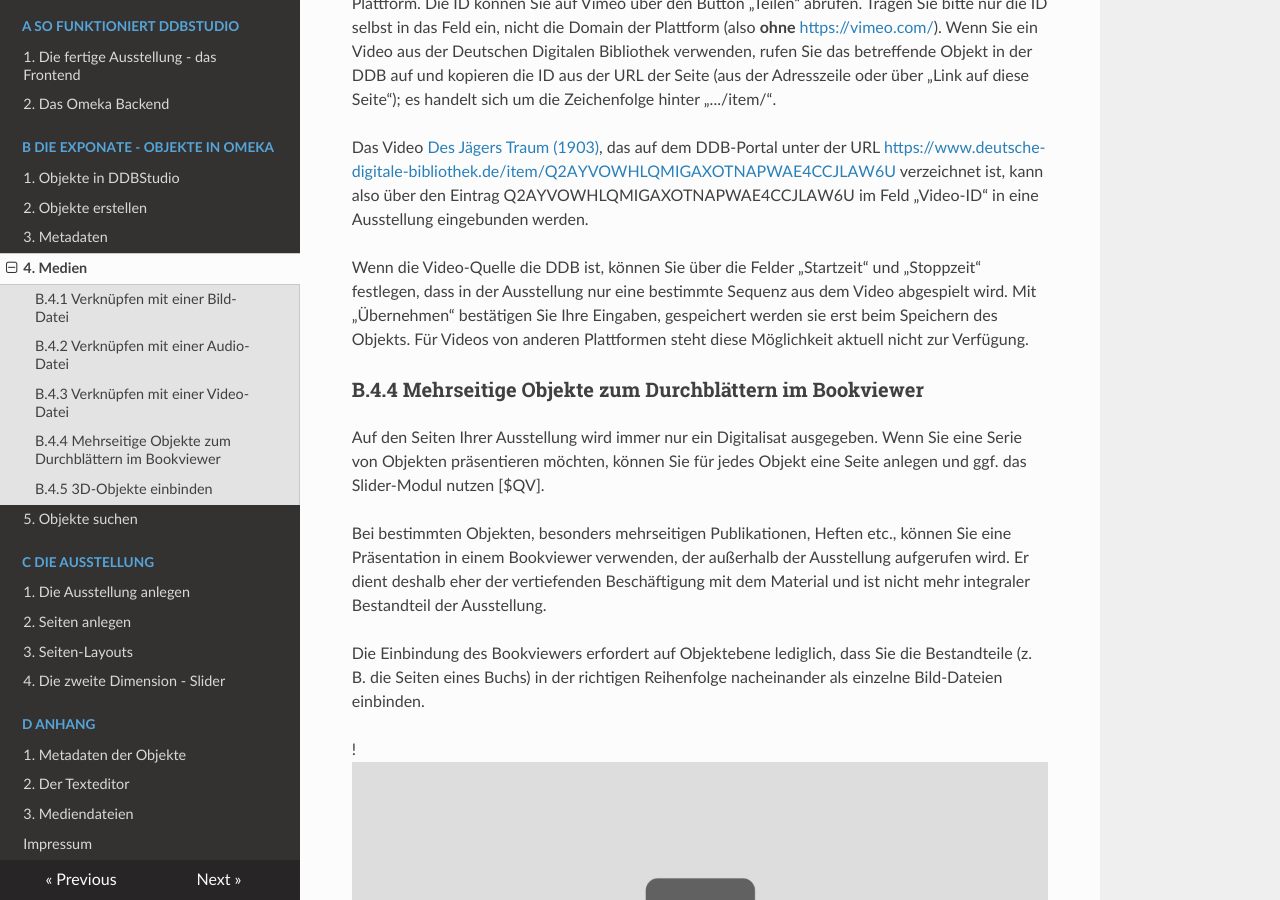
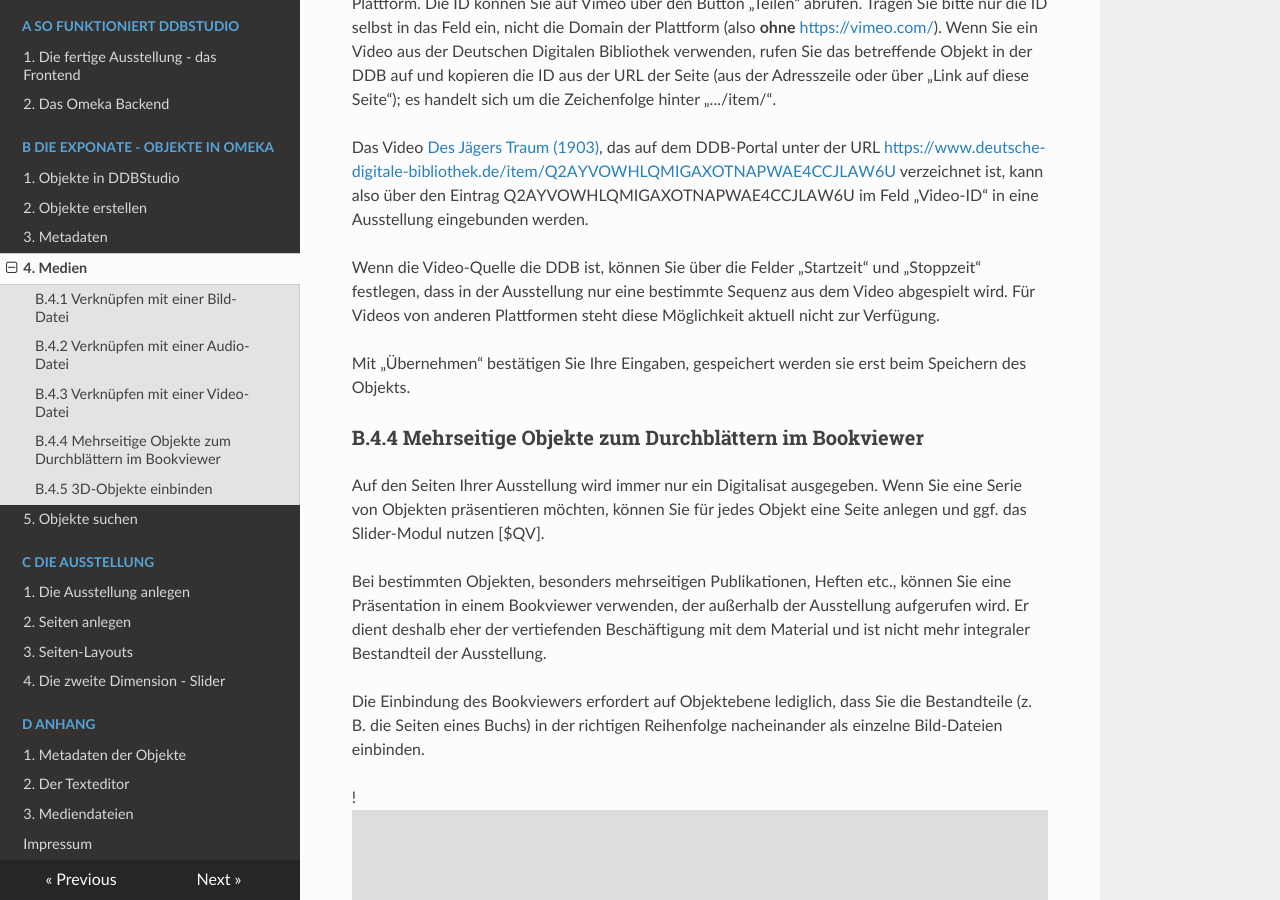
Before and after one commit to Deutsche-Digitale-Bibliothek/ddb-virtualexhibitions-docs-litfass, an MkDocs documentation site: the page built from docs/objekte_medien.md, in a window 1280 px wide and 900 px high, scrolled down 3415 px. Built offline with MkDocs 1.6.1, drawn with Linux system fonts in a browser that asks for light colours.

```diff
--- a/docs/objekte_medien.md
+++ b/docs/objekte_medien.md
@@ -52,7 +52,9 @@ Hier wählen Sie zunächst die Videoplattform aus, dann die ID des Videos auf de
 
 Das Video [Des Jägers Traum (1903)](https://www.deutsche-digitale-bibliothek.de/item/Q2AYVOWHLQMIGAXOTNAPWAE4CCJLAW6U), das auf dem DDB-Portal unter der URL https://www.deutsche-digitale-bibliothek.de/item/Q2AYVOWHLQMIGAXOTNAPWAE4CCJLAW6U verzeichnet ist, kann also über den Eintrag Q2AYVOWHLQMIGAXOTNAPWAE4CCJLAW6U im Feld „Video-ID“ in eine Ausstellung eingebunden werden.
 
-Wenn die Video-Quelle die DDB ist, können Sie über die Felder „Startzeit“ und „Stoppzeit“ festlegen, dass in der Ausstellung nur eine bestimmte Sequenz aus dem Video abgespielt wird. Mit „Übernehmen“ bestätigen Sie Ihre Eingaben, gespeichert werden sie erst beim Speichern des Objekts. Für Videos von anderen Plattformen steht diese Möglichkeit aktuell nicht zur Verfügung.
+Wenn die Video-Quelle die DDB ist, können Sie über die Felder „Startzeit“ und „Stoppzeit“ festlegen, dass in der Ausstellung nur eine bestimmte Sequenz aus dem Video abgespielt wird. Für Videos von anderen Plattformen steht diese Möglichkeit aktuell nicht zur Verfügung.
+
+Mit „Übernehmen“ bestätigen Sie Ihre Eingaben, gespeichert werden sie erst beim Speichern des Objekts.
 
 ### B.4.4 Mehrseitige Objekte zum Durchblättern im Bookviewer
 
```
